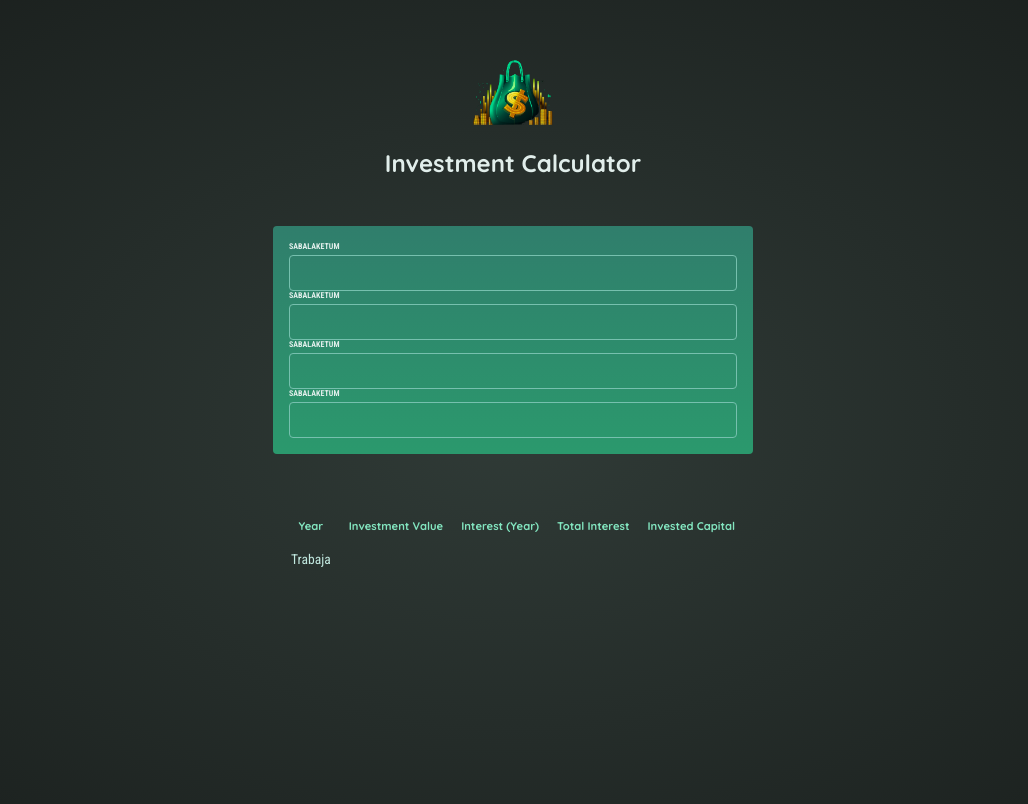
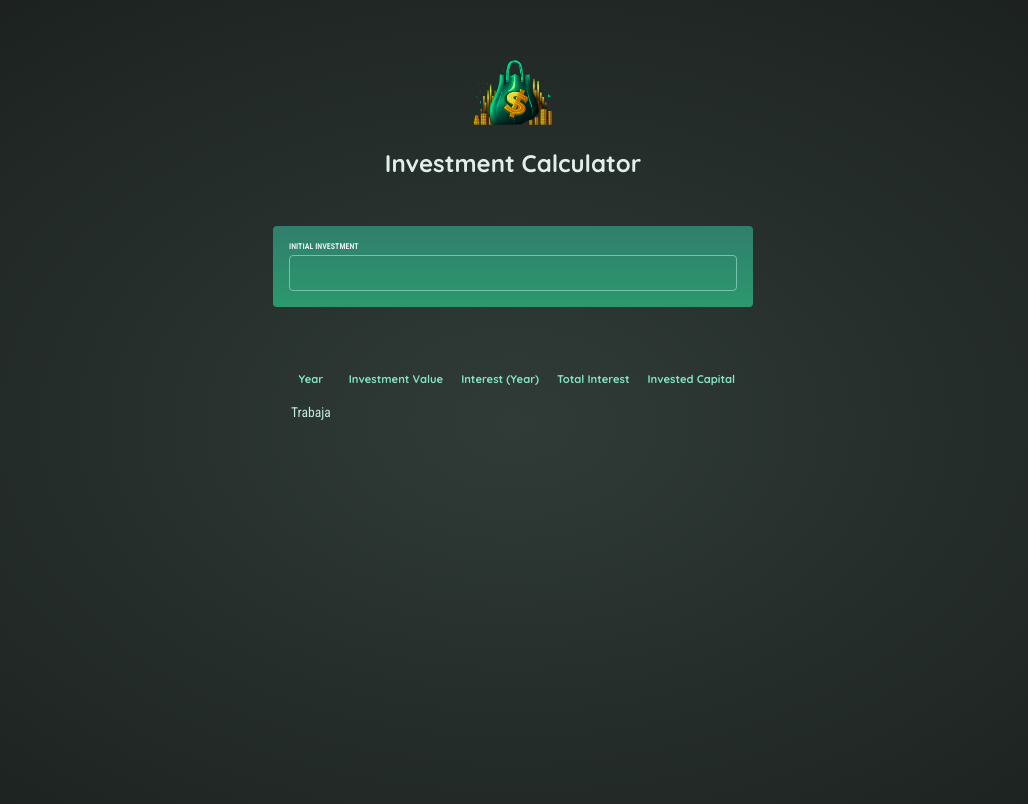
Before and after one commit to axellancieri/react-practice-p1, a React (Vite) app: page / in a window 1280 px wide. Shown: the top 804 px of the page, without its empty margins (127-1155 px from the left). Built offline with nearby package versions, Linux system fonts and the light colour scheme.

Commit message:
managed to get input to work thanks to ia, gotta look more into this as im not following

```diff
--- a/index.html
+++ b/index.html
@@ -6,6 +6,10 @@
     <meta name="viewport" content="width=device-width, initial-scale=1.0" />
     <title>React Investment Calculator</title>
   </head>
+  <header id="header">
+    <img src="../public/investment-calculator-logo.png" alt="Investment Calculator" />
+    <h1>Investment Calculator</h1>
+</header>
   <body>
     <div id="root"></div>
     <script type="module" src="/src/index.jsx"></script>
--- a/src/App.jsx
+++ b/src/App.jsx
@@ -1,14 +1,52 @@
-import Header from './components/header'
+import { useState } from 'react';
 import Input from './components/input'
 import Table from './components/table'
 
 function App() {
   return (
     <>
-      <Header />
-      <Input />
-      <Table />
-
+      <form action="" id="user-input">
+        <Input
+          labelName="Initial Investment"
+        />
+        {/* <Input
+          inputValue={inputCalculator}
+          labelName="Annual Investment"
+          handleOnChange={handleChange}
+        />
+        <Input
+          inputValue={inputCalculator}
+          labelName="Expected Return"
+          handleOnChange={handleChange}
+        />
+        <Input
+          inputValue={inputCalculator}
+          labelName="Duration"
+          handleOnChange={handleChange}
+        /> */}
+      </form>
+      <table id="result">
+        <thead className="center">
+          <tr>
+            <th>
+              Year
+            </th>
+            <th>
+              Investment Value
+            </th>
+            <th>
+              Interest (Year)
+            </th>
+            <th>
+              Total Interest
+            </th>
+            <th>
+              Invested Capital
+            </th>
+          </tr>
+        </thead>
+        <Table />
+      </table>
     </>
   )
 }
--- a/src/components/header.jsx
+++ /dev/null
@@ -1,8 +0,0 @@
-export default function Header() {
-    return (
-        <header id="header">
-            <img src="../public/investment-calculator-logo.png" alt="Investment Calculator" />
-            <h1>Investment Calculator</h1>
-        </header>
-    )
-}
--- a/src/components/input.jsx
+++ b/src/components/input.jsx
@@ -1,19 +1,30 @@
-export default function Input() {
+import { useState } from 'react';
+
+export default function Input({inputValue = "", labelName}) {
+
+
+    const [inputCalculator, setInputCalculator] = useState(inputValue);
+
+    function handleChange(event) {
+
+        const newValue = event.target.value;
+
+        setInputCalculator(newValue);
+
+        console.log(newValue)
+
+    }
+
+
+
     return (
-        <form action="" id="user-input">
-
-        <label htmlFor="" className="input-group">Sabalaketum</label>
-        <input type="text" />
-
-        <label htmlFor="" className="input-group">Sabalaketum</label>
-        <input type="text" />
-
-        <label htmlFor="" className="input-group">Sabalaketum</label>
-        <input type="text" />
-
-        <label htmlFor="" className="input-group">Sabalaketum</label>
-        <input type="text" />
-
-    </form>
+        <>
+            <label className="input-group">{labelName}</label>
+            <input
+            type="text"
+            value={inputCalculator}
+            onChange={handleChange}
+            />
+        </>
     )
 }
--- a/src/components/table.jsx
+++ b/src/components/table.jsx
@@ -1,25 +1,6 @@
 export default function Table() {
     return (
-        <table id="result">
-            <thead className="center">
-                <tr>
-                    <th>
-                        Year
-                    </th>
-                    <th>
-                        Investment Value
-                    </th>
-                    <th>
-                        Interest (Year)
-                    </th>
-                    <th>
-                        Total Interest
-                    </th>
-                    <th>
-                        Invested Capital
-                    </th>
-                </tr>
-            </thead>
+
             <tbody className="center">
                 <tr>
                     <td>
@@ -27,6 +8,6 @@ export default function Table() {
                     </td>
                 </tr>
             </tbody>
-        </table>
+
     )
 }
```
